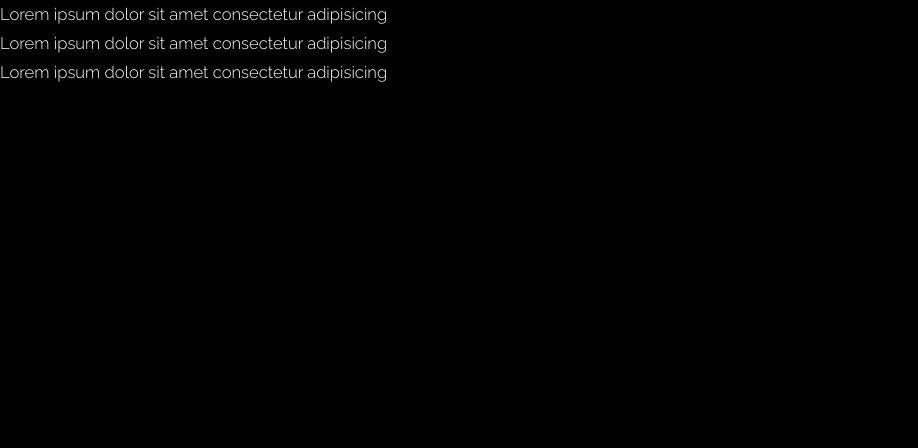
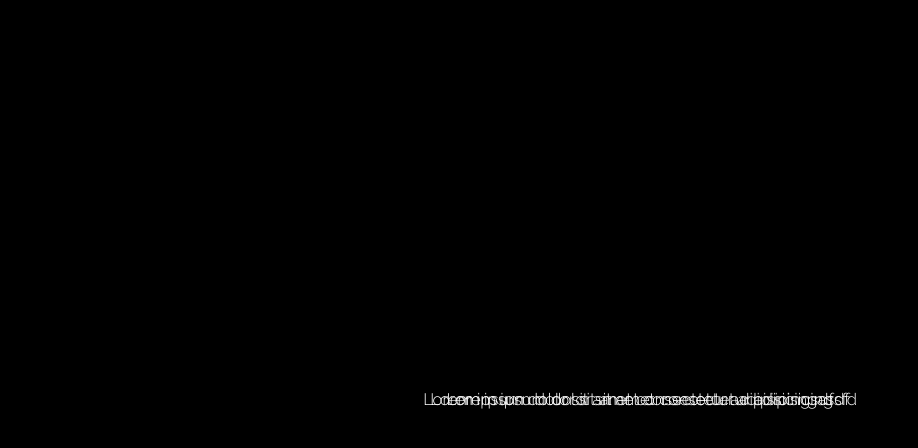
Before and after one commit to Ovakimyan99/deepening-3d-slider, a plain HTML site: page ready-html/index.html in a window 1280 px wide. Shown: the whole page, without its empty margins (0-918 px from the left). Drawn offline with Linux system fonts and the light colour scheme.

Commit message:
стилизация контейра и фреймов; perspective, transform-style

```diff
--- a/ready-html/css/main.css
+++ b/ready-html/css/main.css
@@ -30,3 +30,24 @@ body {
   font-family: raleway_c, sans-serif;
   line-height: 1.75;
 }
+
+.container {
+  width: 100%;
+  height: 100%;
+  position: fixed;
+  perspective: 1500px;
+}
+
+.gallery {
+  height: 100%;
+  transform-style: preserve-3d;
+}
+
+.frame {
+  position: absolute;
+  width: 100%;
+  height: 100%;
+  display: flex;
+  justify-content: center;
+  align-items: center;
+}
--- a/ready-html/index.html
+++ b/ready-html/index.html
@@ -18,10 +18,10 @@
         Lorem ipsum dolor sit amet consectetur adipisicing
       </div>
       <div class="frame">
-        Lorem ipsum dolor sit amet consectetur adipisicing
+        Lorem ipsum dolor sit amet consectetur adipisicingsdfsfd
       </div>
       <div class="frame">
-        Lorem ipsum dolor sit amet consectetur adipisicing
+        Lorem ipsum dolor sit amet consectetur adipisicingasdf
       </div>
 
     </section>
```
